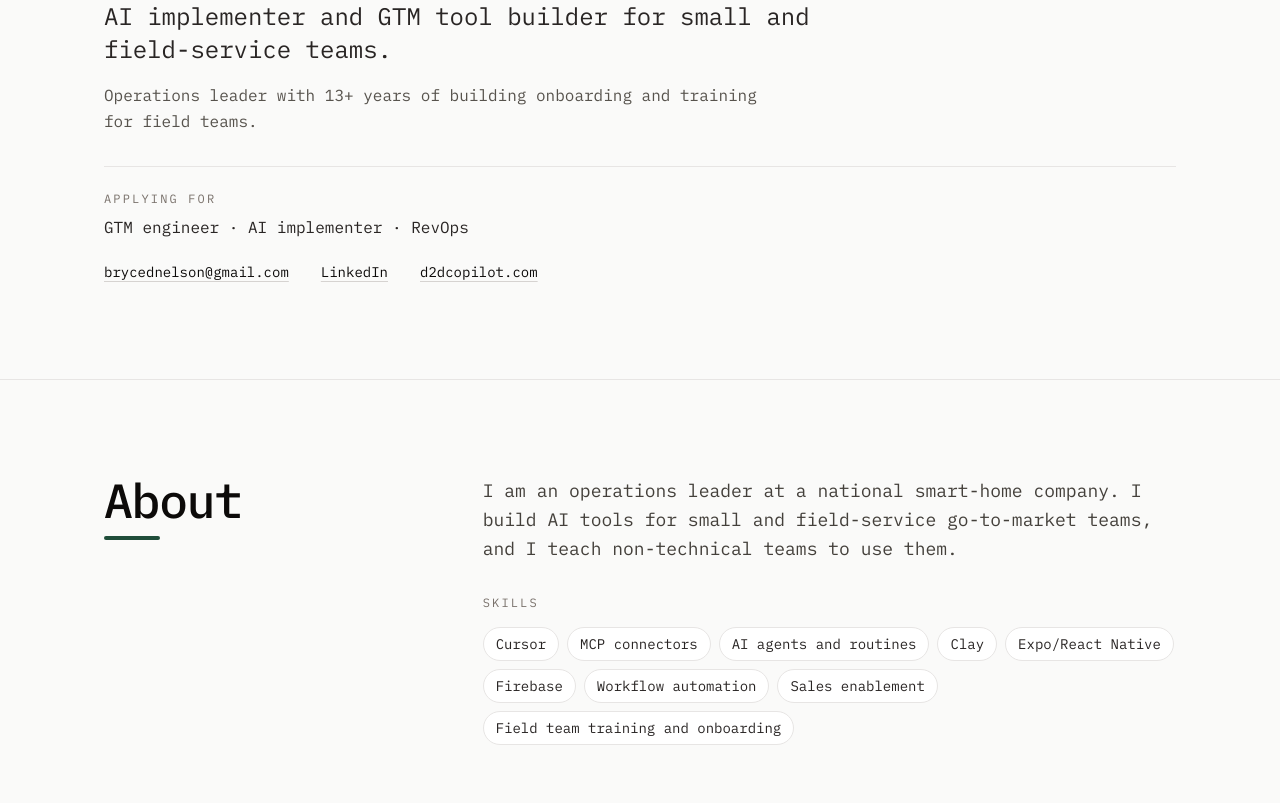
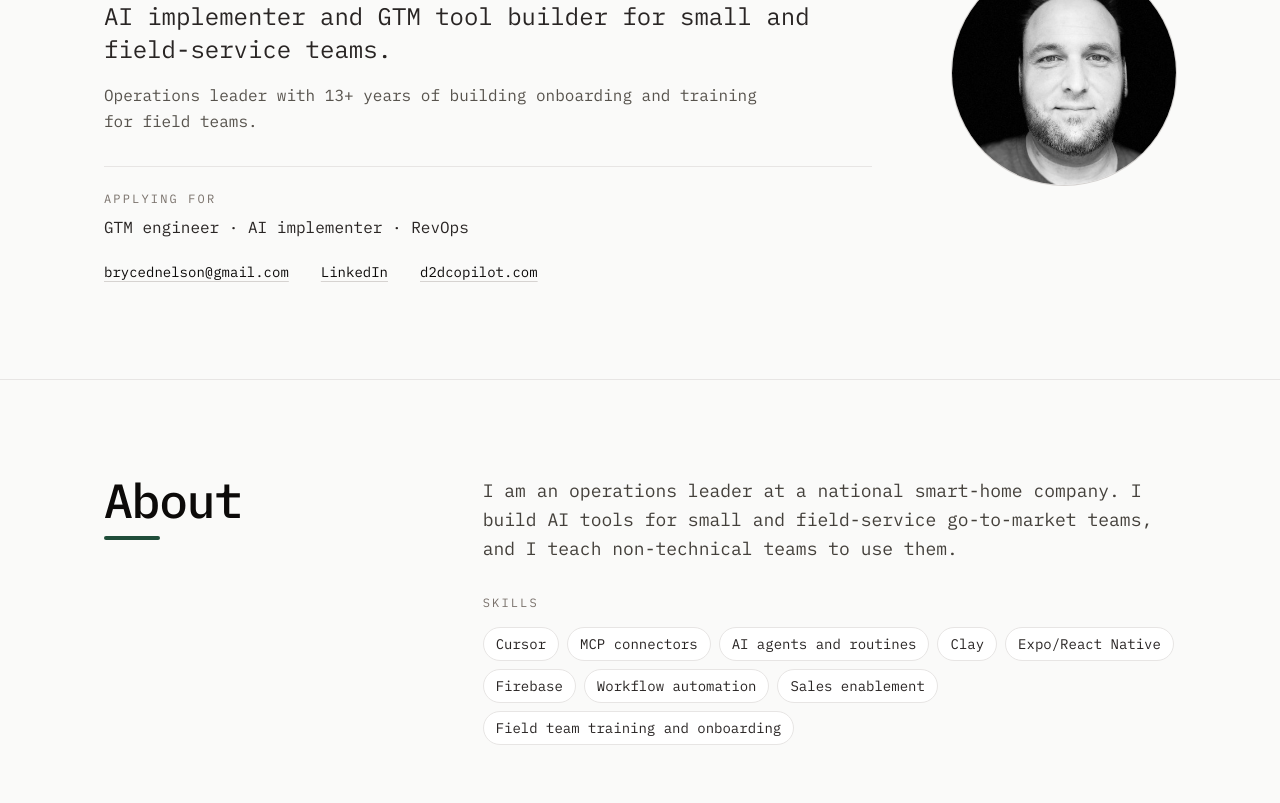
Before and after one commit to ridebentonville/prewiredai, an Astro site: page / in a window 1280 px wide. Shown: the part 281-1084 px from the top of the page. Built offline with nearby package versions, Linux system fonts and the light colour scheme; Astro itself is replaced by a stand-in of ours.

Commit message:
Add Bryce Nelson's headshot to the hero
Use the supplied profile photo in the hero, with alt text "Bryce Nelson", and drop the headshot TODO.

Co-authored-by: ridebentonville <ridebentonville@users.noreply.github.com>

```diff
--- a/src/components/Hero.astro
+++ b/src/components/Hero.astro
@@ -27,7 +27,8 @@ const links = [
 ---
 
 <section id="top" class="border-b border-stone-200">
-  <div class="mx-auto max-w-6xl px-6 py-14 sm:px-10 sm:py-20 lg:py-24">
+  <div class="mx-auto flex max-w-6xl flex-col gap-10 px-6 py-14 sm:px-10 sm:py-20 lg:flex-row lg:items-center lg:justify-between lg:py-24">
+    <div class="max-w-3xl">
     <p class="text-xs uppercase tracking-[0.18em] text-stone-500">
       {siteConfig.location}
     </p>
@@ -68,5 +69,17 @@ const links = [
         }
       </ul>
     </div>
+    </div>
+    {
+      siteConfig.headshot && (
+        <img
+          src={siteConfig.headshot.src}
+          alt={siteConfig.headshot.alt}
+          width={siteConfig.headshot.width}
+          height={siteConfig.headshot.height}
+          class="order-first h-36 w-36 shrink-0 rounded-full object-cover ring-1 ring-stone-300 sm:h-44 sm:w-44 lg:order-last lg:h-56 lg:w-56"
+        />
+      )
+    }
   </div>
 </section>
--- a/src/config.ts
+++ b/src/config.ts
@@ -74,6 +74,12 @@ export const siteConfig = {
     "Bryce Nelson builds AI tools and adoption for small and field-service go-to-market teams. Based in Bella Vista, Arkansas.",
   location: "Bella Vista, Arkansas",
   accentColor: "#1f4d3a",
+  headshot: {
+    src: "/images/bryce-nelson.jpg",
+    alt: "Bryce Nelson",
+    width: 400,
+    height: 400,
+  },
   roles: ["GTM engineer", "AI implementer", "RevOps"],
   social: {
     email: "brycednelson@gmail.com",
@@ -201,7 +207,6 @@ export const siteConfig = {
   ] satisfies ExperienceItem[],
   // TODO: No school, degree, or dates were provided. Leave this empty so the section stays hidden. Do not invent education.
   education: [] as EducationItem[],
-  // TODO: Headshot was not provided. Do not add a stock photo or a generated portrait.
   // TODO: GitHub profile URL was not provided. Do not guess a username.
   // TODO: Phone number is intentionally omitted.
   // TODO: Open Graph share image was not provided. Do not reuse the d2dcopilot screenshot as a portrait of Bryce.
```
Also changed, not shown: public/images/bryce-nelson.jpg (added).
